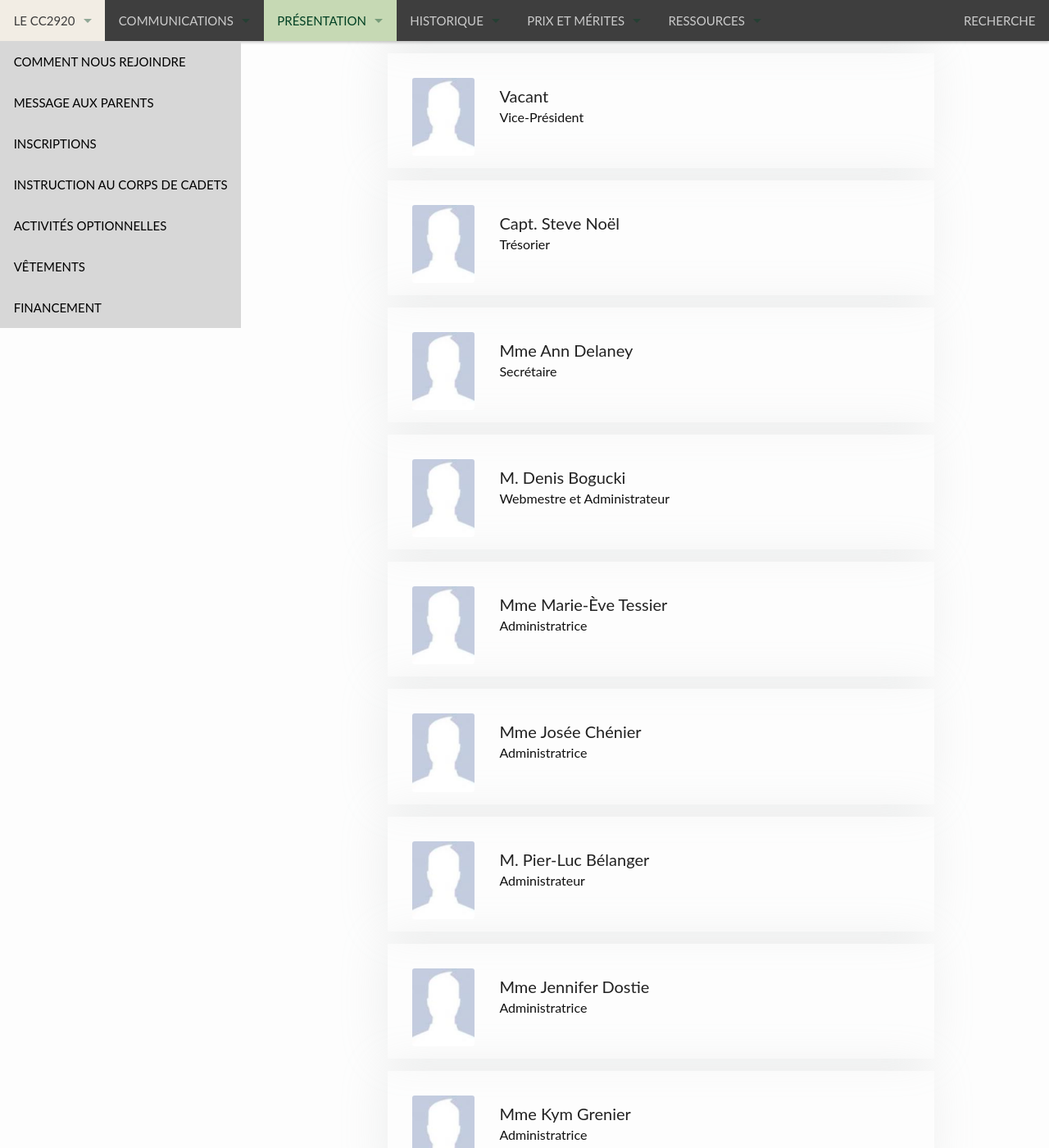
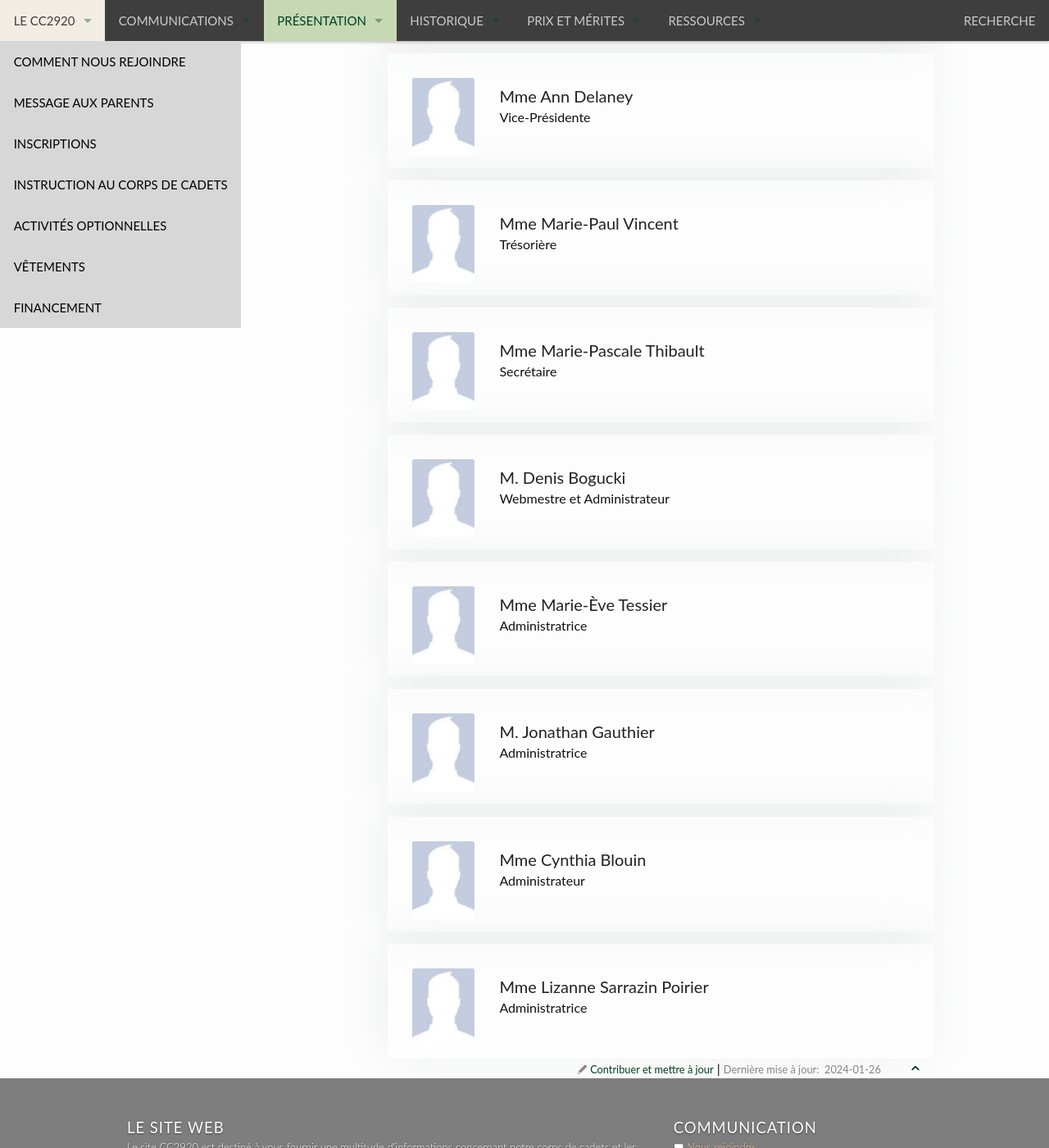
Before and after one commit to CC2920/web, a Jekyll site: the page built from _presentation/comite-soutien.md, in a window 1280 px wide and 1400 px high, scrolled down 1573 px. Shown: the whole window at 82% size. Built offline with Jekyll 4.4.1, drawn with Linux system fonts in a browser that asks for light colours; some of the changed text lies outside the part shown.

Commit message:
Update comite-soutien.md
mise a jour liste du comite

```diff
--- a/_presentation/comite-soutien.md
+++ b/_presentation/comite-soutien.md
@@ -3,20 +3,20 @@ title:  "Le comité de soutien"
 
 le-comite-soutien:
     - member:
-      name: M. Daniel P. Brunette
+      name: M. Daniel Brunette
       title: Président
       email: cciv2920@gmail.com
 
     - member:
-      name: Vacant
-      title: Vice-Président
+      name: Mme Ann Delaney
+      title: Vice-Présidente
 
     - member:
-      name: Capt. Steve Noël
-      title: Trésorier
+      name: Mme Marie-Paul Vincent
+      title: Trésorière
 
     - member:
-      name: Mme Ann Delaney
+      name: Mme Marie-Pascale Thibault
       title: Secrétaire
 
     - member:
@@ -28,23 +28,15 @@ le-comite-soutien:
       title: Administratrice
 
     - member:
-      name: Mme Josée Chénier
+      name: M. Jonathan Gauthier
       title: Administratrice
 
     - member:
-      name: M. Pier-Luc Bélanger
+      name: Mme Cynthia Blouin
       title: Administrateur
 
     - member:
-      name: Mme Jennifer Dostie
-      title: Administratrice
-
-    - member:
-      name: Mme Kym Grenier
-      title: Administratrice
-
-    - member:
-      name: Mme Marie-Paul Vincent
+      name: Mme Lizanne Sarrazin Poirier
       title: Administratrice
 ---
 
```
